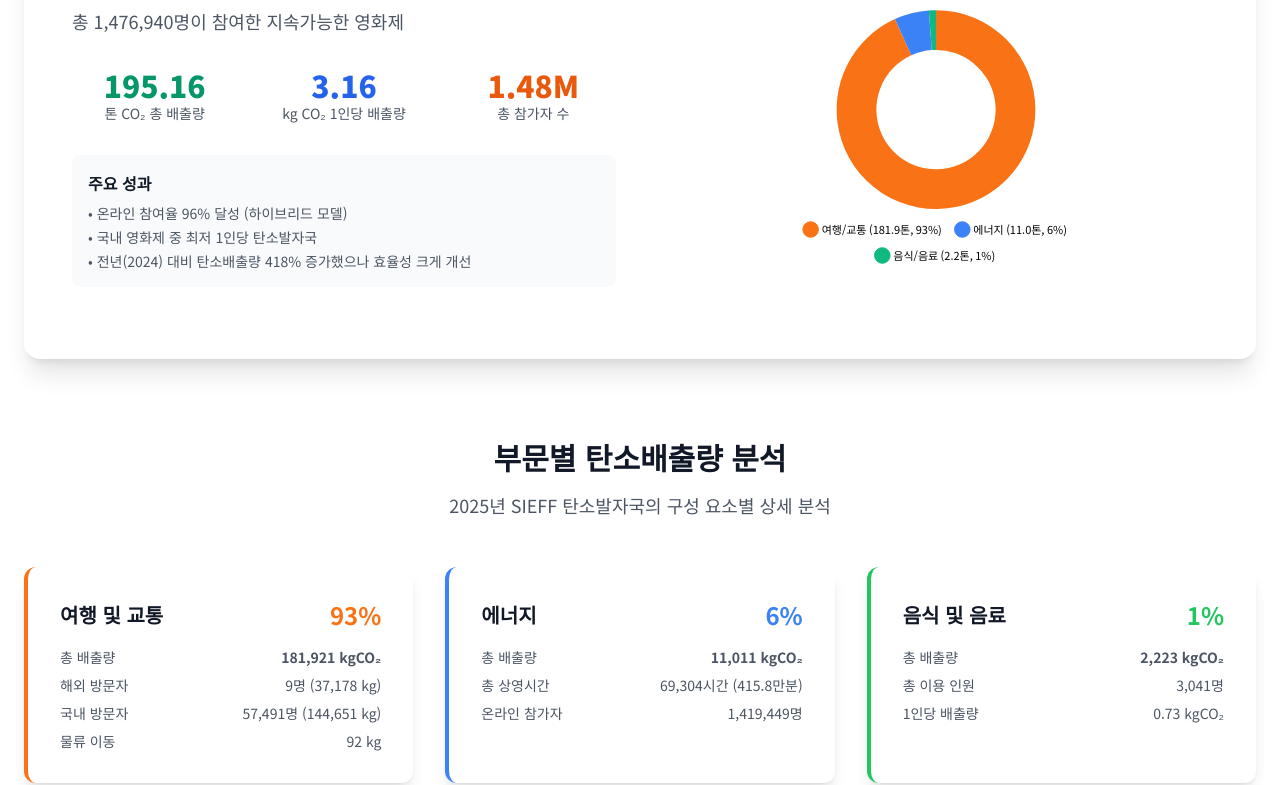
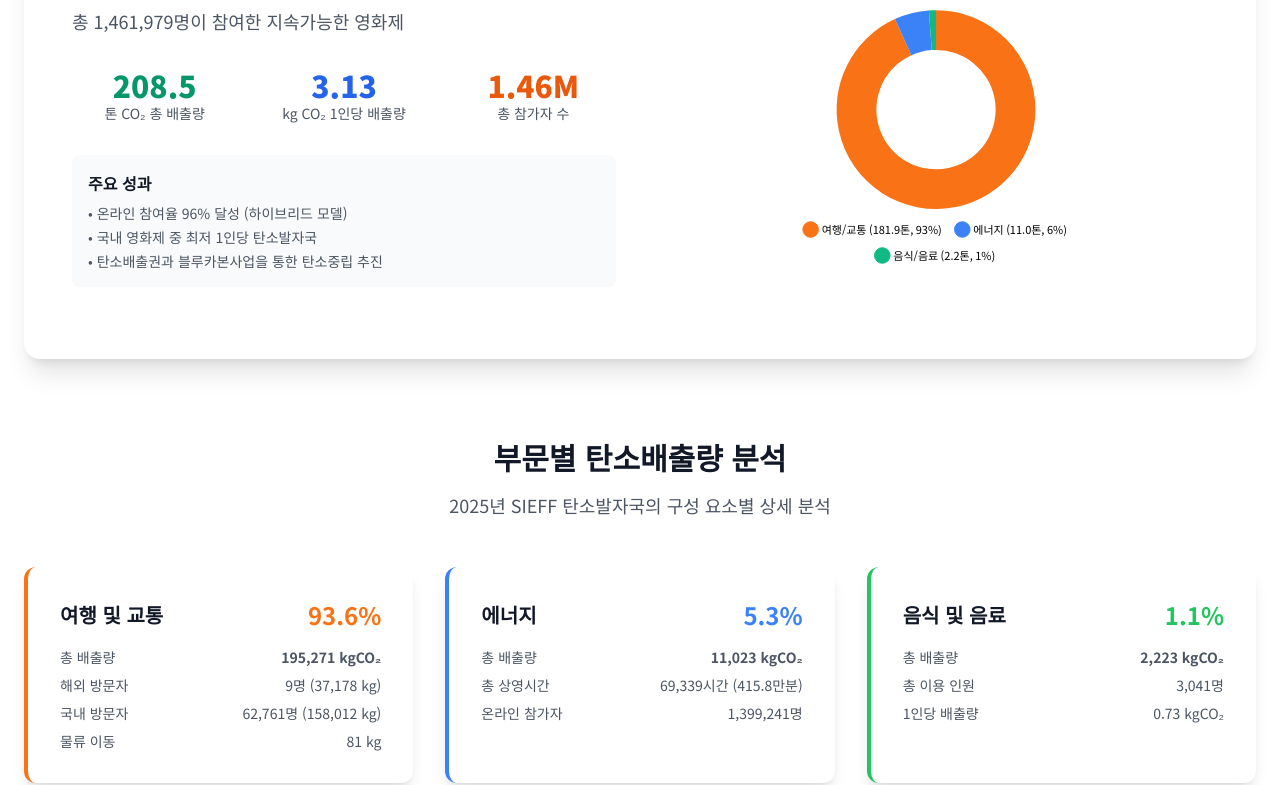
Before and after one commit to techwg/2025SIEFF_Impact_Report, a website: page sieff-impact.html in a window 1280 px wide. Shown: the part 673-1458 px from the top of the page. Drawn offline with nearby package versions, Linux system fonts and the light colour scheme.

Commit message:
Update sieff-impact.html
성과 업데이트

```diff
--- a/sieff-impact.html
+++ b/sieff-impact.html
@@ -94,19 +94,19 @@
                             2025년 제22회<br>
                             <span class="text-emerald-600">서울국제환경영화제</span>
                         </h2>
-                        <p class="text-lg text-gray-600 mb-8">총 1,476,940명이 참여한 지속가능한 영화제</p>
+                        <p class="text-lg text-gray-600 mb-8">총 1,461,979명이 참여한 지속가능한 영화제</p>
 
                         <div class="grid grid-cols-3 gap-6 mb-8">
                             <div class="text-center">
-                                <div class="text-3xl font-black text-emerald-600">195.16</div>
+                                <div class="text-3xl font-black text-emerald-600">208.5</div>
                                 <div class="text-sm text-gray-600">톤 CO₂ 총 배출량</div>
                             </div>
                             <div class="text-center">
-                                <div class="text-3xl font-black text-blue-600">3.16</div>
+                                <div class="text-3xl font-black text-blue-600">3.13</div>
                                 <div class="text-sm text-gray-600">kg CO₂ 1인당 배출량</div>
                             </div>
                             <div class="text-center">
-                                <div class="text-3xl font-black text-orange-600">1.48M</div>
+                                <div class="text-3xl font-black text-orange-600">1.46M</div>
                                 <div class="text-sm text-gray-600">총 참가자 수</div>
                             </div>
                         </div>
@@ -116,7 +116,7 @@
                             <ul class="text-sm text-gray-600 space-y-1">
                                 <li>• 온라인 참여율 96% 달성 (하이브리드 모델)</li>
                                 <li>• 국내 영화제 중 최저 1인당 탄소발자국</li>
-                                <li>• 전년(2024) 대비 탄소배출량 418% 증가했으나 효율성 크게 개선</li>
+                                <li>• 탄소배출권과 블루카본사업을 통한 탄소중립 추진</li>
                             </ul>
                         </div>
 
@@ -143,12 +143,12 @@
                 <div class="bg-white p-8 rounded-xl shadow-lg border-l-4 border-orange-500">
                     <div class="flex items-center justify-between mb-4">
                         <h3 class="text-xl font-bold text-gray-900">여행 및 교통</h3>
-                        <div class="text-orange-500 font-bold text-2xl">93%</div>
+                        <div class="text-orange-500 font-bold text-2xl">93.6%</div>
                     </div>
                     <div class="space-y-2 text-sm text-gray-600">
                         <div class="flex justify-between">
                             <span>총 배출량</span>
-                            <span class="font-bold">181,921 kgCO₂</span>
+                            <span class="font-bold">195,271 kgCO₂</span>
                         </div>
                         <div class="flex justify-between">
                             <span>해외 방문자</span>
@@ -156,11 +156,11 @@
                         </div>
                         <div class="flex justify-between">
                             <span>국내 방문자</span>
-                            <span>57,491명 (144,651 kg)</span>
+                            <span>62,761명 (158,012 kg)</span>
                         </div>
                         <div class="flex justify-between">
                             <span>물류 이동</span>
-                            <span>92 kg</span>
+                            <span>81 kg</span>
                         </div>
                     </div>
                 </div>
@@ -168,20 +168,20 @@
                 <div class="bg-white p-8 rounded-xl shadow-lg border-l-4 border-blue-500">
                     <div class="flex items-center justify-between mb-4">
                         <h3 class="text-xl font-bold text-gray-900">에너지</h3>
-                        <div class="text-blue-500 font-bold text-2xl">6%</div>
+                        <div class="text-blue-500 font-bold text-2xl">5.3%</div>
                     </div>
                     <div class="space-y-2 text-sm text-gray-600">
                         <div class="flex justify-between">
                             <span>총 배출량</span>
-                            <span class="font-bold">11,011 kgCO₂</span>
+                            <span class="font-bold">11,023 kgCO₂</span>
                         </div>
                         <div class="flex justify-between">
                             <span>총 상영시간</span>
-                            <span>69,304시간 (415.8만분)</span>
+                            <span>69,339시간 (415.8만분)</span>
                         </div>
                         <div class="flex justify-between">
                             <span>온라인 참가자</span>
-                            <span>1,419,449명</span>
+                            <span>1,399,241명</span>
                         </div>
                     </div>
                 </div>
@@ -189,7 +189,7 @@
                 <div class="bg-white p-8 rounded-xl shadow-lg border-l-4 border-green-500">
                     <div class="flex items-center justify-between mb-4">
                         <h3 class="text-xl font-bold text-gray-900">음식 및 음료</h3>
-                        <div class="text-green-500 font-bold text-2xl">1%</div>
+                        <div class="text-green-500 font-bold text-2xl">1.1%</div>
                     </div>
                     <div class="space-y-2 text-sm text-gray-600">
                         <div class="flex justify-between">
```
